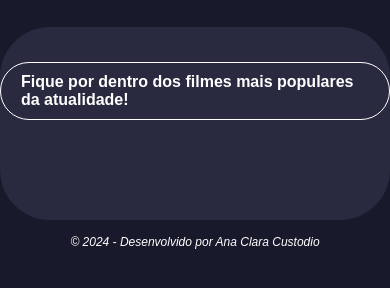
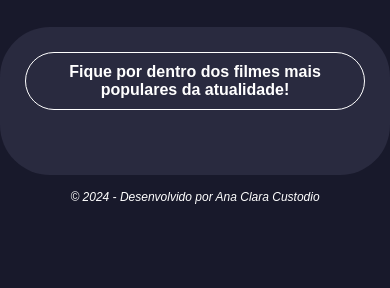
Before and after one commit to stclaire1/Projeto-Front-End-Web-Javascript, a plain HTML site: page Lista_04/index.html in a window 390 px wide. Shown: the part 70-358 px from the top of the page. Drawn offline with Linux system fonts and the light colour scheme; no server answers.

Commit message:
update responsive css

```diff
--- a/Lista_04/css/style.css
+++ b/Lista_04/css/style.css
@@ -53,12 +53,13 @@ img {
 
 #boxMovie {
     display: grid;
-    grid-template-columns: repeat(2, 600px);
-    grid-column-gap: 50px;
-    grid-row-gap: 2em;
+    grid-template-columns: repeat(2, 1fr);
+    grid-gap: 40px;
     justify-content: center;
 
-    padding: 50px 0;
+    max-width: 1500px;
+    margin: auto;
+    padding: 40px 40px;
 }
 
 .titleGroupDiv > p {
@@ -111,7 +112,7 @@ img {
     flex-direction: column;
     justify-content: space-around;
 
-    height: 90%;
+    height: 85%;
 }
 
 .infoDiv > p:last-child {
@@ -127,3 +128,56 @@ footer {
     text-align: center;
     cursor: default;
 }
+
+@media screen and (max-width: 1000px) {
+    #boxMovie {
+        grid-template-columns: repeat(1, 1fr);
+        justify-content: center;
+    }
+}
+
+@media screen and (max-width: 600px) {
+    #boxMovie {
+        padding: 30px 0 10px 0;
+    }
+
+    .infoDiv {
+        width: 100%;
+    }
+
+    .infoDiv > p{
+        display: none;
+    }
+
+    h4 {
+        font-size: 1em;
+        text-align: center;
+        padding: 10px 20px;
+        width: fit-content;
+        margin: auto;
+        transition: all .3s;
+    }
+
+    main {
+        padding: 25px;
+    }
+
+    .titleGroupDiv > p {
+        font-size: 1.5em;
+    }
+
+    img {
+        width: 20vw;
+    }
+}
+
+@media screen and (max-width: 450px) {
+    img {
+        width: 100px;
+        margin-right: 8px;
+    }
+
+    .titleGroupDiv > p {
+        font-size: 20px;
+    }
+}
```
